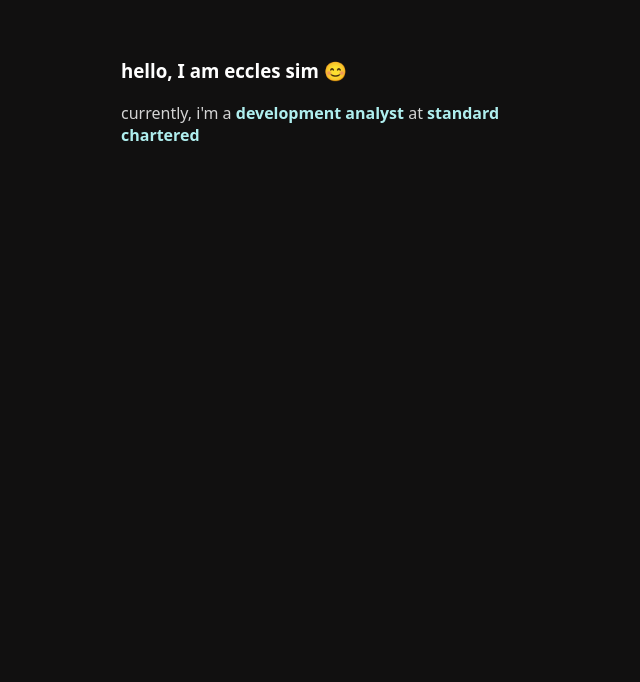
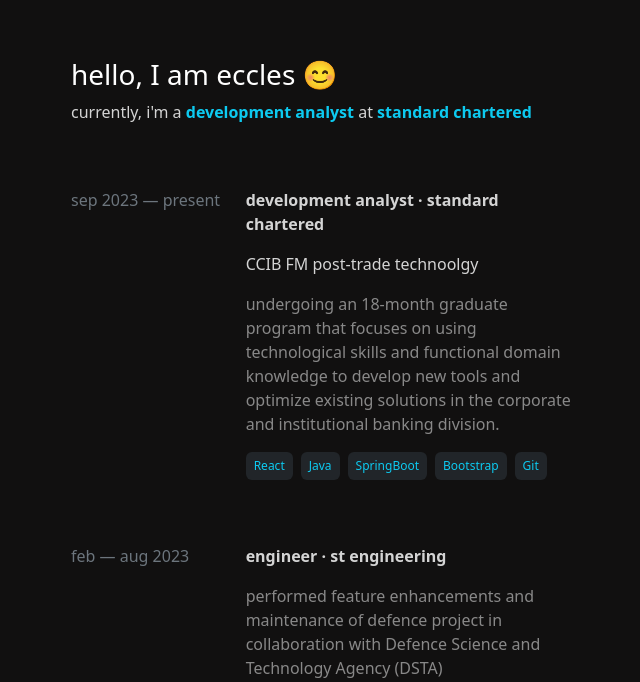
Before and after one commit to ecclessim/ecclessim.github.io, a React (Create React App) app in the folder ecc-pro-page/: page / in a window 1280 px wide. Shown: the part 118-800 px from the top of the page, without its empty margins (319-959 px from the left). Built offline with nearby package versions, Linux system fonts and the light colour scheme.

Commit message:
enhancements

```diff
--- a/ecc-pro-page/public/index.html
+++ b/ecc-pro-page/public/index.html
@@ -24,6 +24,7 @@
       Learn how to configure a non-root public URL by running `npm run build`.
     -->
     <title>eccles sim</title>
+    <link href="https://cdn.jsdelivr.net/npm/bootstrap@5.3.2/dist/css/bootstrap.min.css" rel="stylesheet" integrity="sha384-T3c6CoIi6uLrA9TneNEoa7RxnatzjcDSCmG1MXxSR1GAsXEV/Dwwykc2MPK8M2HN" crossorigin="anonymous">
   </head>
   <body>
     <noscript>You need to enable JavaScript to run this app.</noscript>
--- a/ecc-pro-page/src/App.css
+++ b/ecc-pro-page/src/App.css
@@ -10,14 +10,18 @@
 }
 
 .main {
-  width: 400px;
+  width: 500px;
   height: 100%;
   margin: 0 auto;
   margin-top: 10rem;
 }
 
-.main p {
+p {
   color: #d4d4d4;
+}
+
+.section {
+  margin-top: 4rem;
 }
 
 strong {
@@ -26,7 +30,7 @@
 
 a {
   color: white;
-  text-decoration: none 0.15em rgba(0, 0, 0, 1);
+  text-decoration: none;
   text-underline-offset: 0.2rem;
   transition: text-underline-offset 500ms;
 }
@@ -35,3 +39,17 @@
   text-decoration: underline;
   text-underline-offset: 0.5rem;
 }
+
+::-webkit-scrollbar {
+  width: 10px;
+  height: 10px;
+}
+
+::-webkit-scrollbar-thumb {
+  background: rgba(90, 90, 90);
+  border-radius: 10rem;
+}
+
+::-webkit-scrollbar-track {
+  background: rgba(0, 0, 0, 0.2);
+}
--- a/ecc-pro-page/src/App.js
+++ b/ecc-pro-page/src/App.js
@@ -1,5 +1,7 @@
 import React from "react";
 import "./App.css";
+import ExperienceItem from "./components/ExperienceItem";
+import experienceData from "./static/resumeJson.json";
 
 export default function App() {
   const currentRole = "development analyst";
@@ -10,16 +12,21 @@
       <h3>
         hello, I am{" "}
         <a href="https://beacons.ai/ecclessim" target="_blank" rel="noreferrer">
-          eccles sim
+          eccles
         </a>{" "}
         😊
       </h3>
       <div className="body-text">
         <p>
-          currently, i'm a <strong>{currentRole}</strong> at{" "}
-          <strong>{currentCompany}</strong>
+          currently, i'm a <strong className="text-info">{currentRole}</strong> at{" "}
+          <strong className="text-info">{currentCompany}</strong>
         </p>
       </div>
+      {experienceData.toReversed().map((e, i) => (
+        <div className="section" key={e.companyName + i}>
+          <ExperienceItem experience={e} />
+        </div>
+      ))}
     </div>
   );
 }
--- /dev/null
+++ b/ecc-pro-page/src/components/ExperienceItem.js
@@ -0,0 +1,27 @@
+export default function ExperienceItem({ experience }) {
+  return (
+    <div className="row">
+      <div className="col-md-4">
+        <p className="fs-6 fw-light text-left text-secondary">
+          {experience.dateStart.toLowerCase()} —{" "}
+          {experience.dateEnd.toLowerCase()}
+        </p>
+      </div>
+      <div className="col">
+        <p className="fs-6 fw-bold">
+          {experience.role} · {experience.companyName}
+        </p>
+        <p className="fs-6 fw-medium">{experience.team}</p>
+        <p className="fs-6 text-white-50">{experience.description}</p>
+        {experience.skills.map((s, i) => (
+          <span
+            key={i}
+            className="badge p-2 text-bg-dark me-2 text-info fw-medium"
+          >
+            {s}
+          </span>
+        ))}
+      </div>
+    </div>
+  );
+}
--- /dev/null
+++ b/ecc-pro-page/src/static/resumeJson.json
@@ -0,0 +1,29 @@
+[
+  {
+    "dateStart": "may",
+    "dateEnd": "dec 2022",
+    "role": "developer",
+    "companyName": "dbs",
+    "team": "investment and trading technology (ITT)",
+    "description": "developed extensible components and performed API integrations towards building an in-house application for bond trading.",
+    "skills": ["Angular", "JavaScript", "TypeScript"]
+  },
+  {
+    "dateStart": "feb",
+    "dateEnd": "aug 2023",
+    "role": "engineer",
+    "companyName": "st engineering",
+    "team": "",
+    "description": "performed feature enhancements and maintenance of defence project in collaboration with Defence Science and Technology Agency (DSTA)",
+    "skills": ["React", "JavaScript", "TypeScript"]
+  },
+  {
+    "dateStart": "sep 2023",
+    "dateEnd": "present",
+    "role": "development analyst",
+    "companyName": "standard chartered",
+    "team": "CCIB FM post-trade technoolgy",
+    "description": "undergoing an 18-month graduate program that focuses on using technological skills and functional domain knowledge to develop new tools and optimize existing solutions in the corporate and institutional banking division.",
+    "skills": ["React", "Java", "SpringBoot", "Bootstrap", "Git"]
+  }
+]
```
